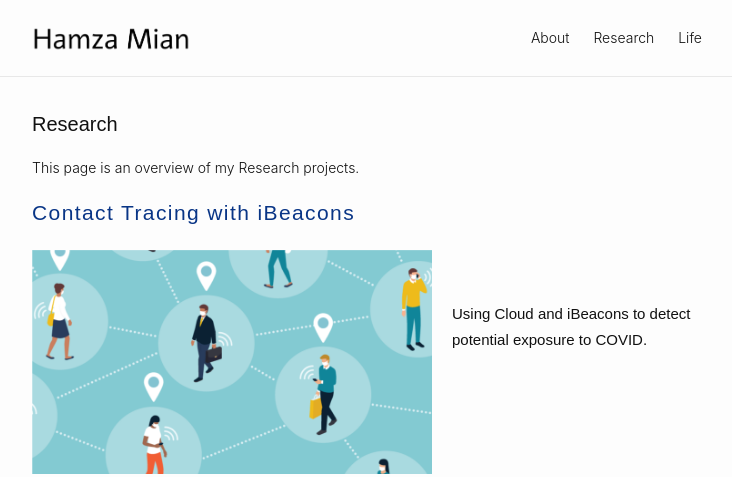
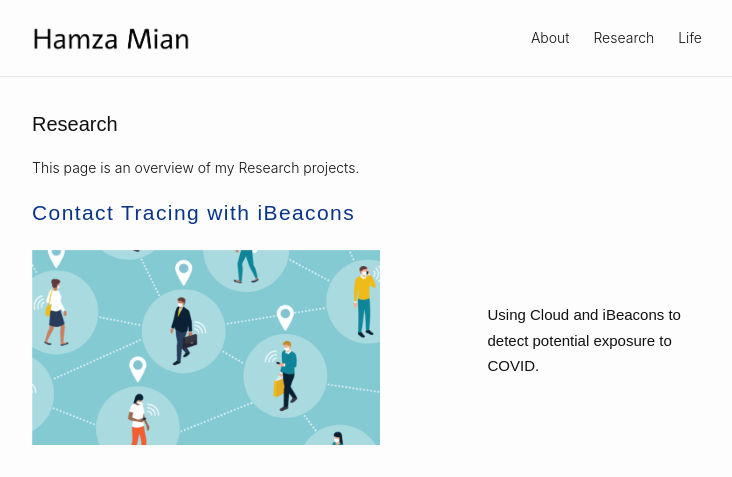
Before and after one commit to haaaamza/haaaamza.github.io, a Jekyll site: the page built from research.md, in a window 1280 px wide. Shown: the top 477 px of the page, without its empty margins (273-1005 px from the left). Built offline with Jekyll 4.4.1, drawn with Linux system fonts in a browser that asks for light colours; grey boxes are pictures that could not be loaded.

Commit message:
Update research.html

```diff
--- a/_layouts/research.html
+++ b/_layouts/research.html
@@ -2,43 +2,13 @@
 <html>
   <head>
   <style>
-  /* @media screen and (max-width: 1000px) {
-  .container {
-    clear:both;
-  }
-  } */
+  @media(min-width: 786px){
     .container{
-      width: 100%;
       display: flex;
       align-items: center;
-      justify-content: center;
-      flex-direction: reverse;
-      flex-basis: 40%;
     }
-    .container > .image {
-    flex: 1 0 0%;
-      text-align:right;/* and here*/
-    }
-    .image > .container{
-    flex: 1 2 0%;
-    text-align:bottom;/* and here*/
-    clear: left;
-    }
-    .image > img {
-      vertical-align:top;/* here */
-      max-width: 100%;
-      max-height: 300px;
-    }
-    .container > .text {
-      flex: 2 0 0%;
-      /* and eventually */
+  }
 
-      margin:auto 0;
-    }
-    .text {
-      font-size: 10px;
-      padding-left: 20px;
-    }
     .blog-post-title {
     font-size: 21px;
     /* letter-spacing: normal; */
@@ -54,11 +24,22 @@
   .pluslink, .pluslink:visited,.pluslink:hover,.pluslink:active {
     text-decoration:none;
   }
-  .img{
-    max-width:400px;
+  .box-1{
+    flex: 1 0 30%;
+    order: 1;
+  }
+  .box-2{
+    flex: 1 1;
+    order: 2;
+  }
+  .post-img{
+    max-width:80%;
     height:auto;
     width:auto;
-    flex-basis: 40%;
+    }
+  .post-text {
+    font-size: 15px;
+    padding-left: 20px;
   }
   </style>
   {% include head.html %}
@@ -74,13 +55,15 @@
           {{ content }}
             {% for post in site.posts %}
               {% if post.draft != true and post.research ==true %}
-                <a href="{{ post.url | replace:".html","" | prepend: site.baseurl }}" class = pluslink>
+                <!-- <a href="{{ post.url | replace:".html","" | prepend: site.baseurl }}" class = pluslink> -->
+                  <h3 class="blog-post-title"> {{ post.title }}</h3>
                   <div class="container">
-                    <h3 class="blog-post-title"> {{ post.title }}</h3>
-                    <img class = "img" src={{ post.og_image | prepend: site.baseurl }}>
-                </a>
-                    <div class="text">
-                      <h2>{{ post.blurb }}</h2>
+                    <div class = "box-1">
+                      <img class = "post-img" src={{ post.og_image | prepend: site.baseurl }}>
+                    </div>
+                              <!-- </a> -->
+                    <div class="box-2">
+                      <h2 class = "post-text">{{ post.blurb }}</h2>
                     </div>
                   </div>
 
```
